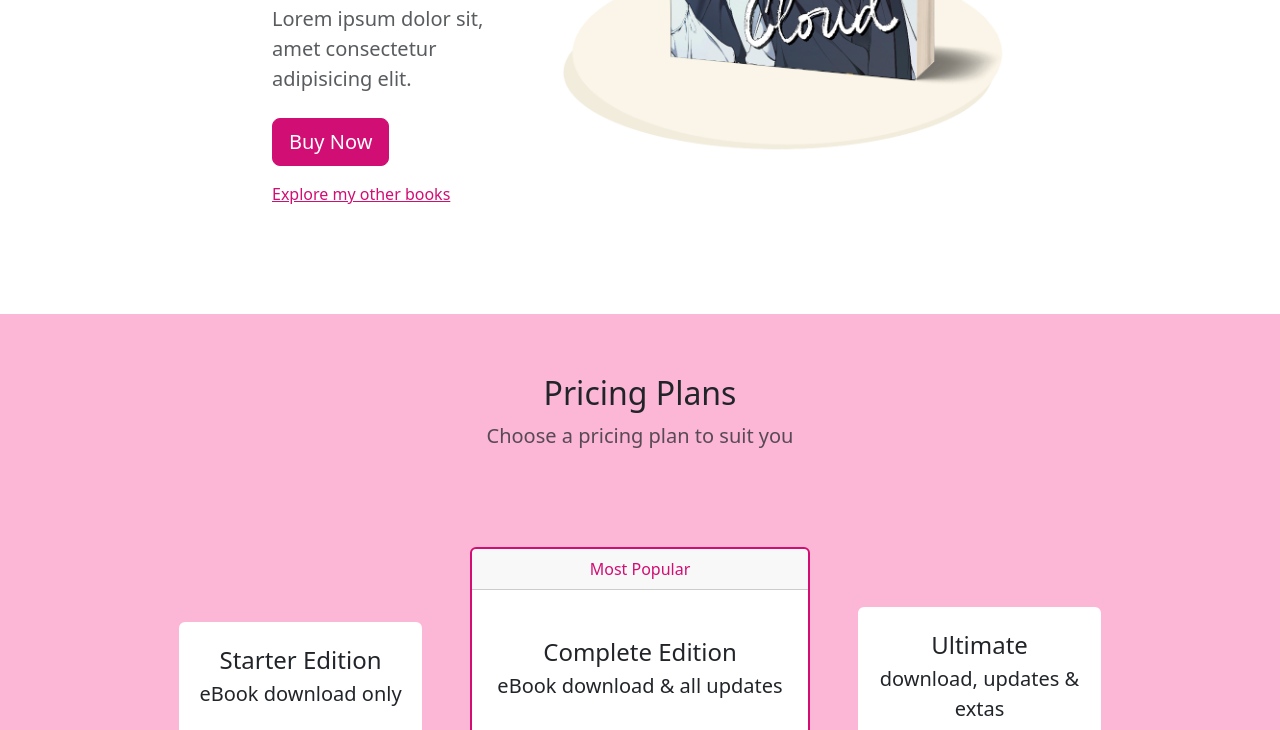
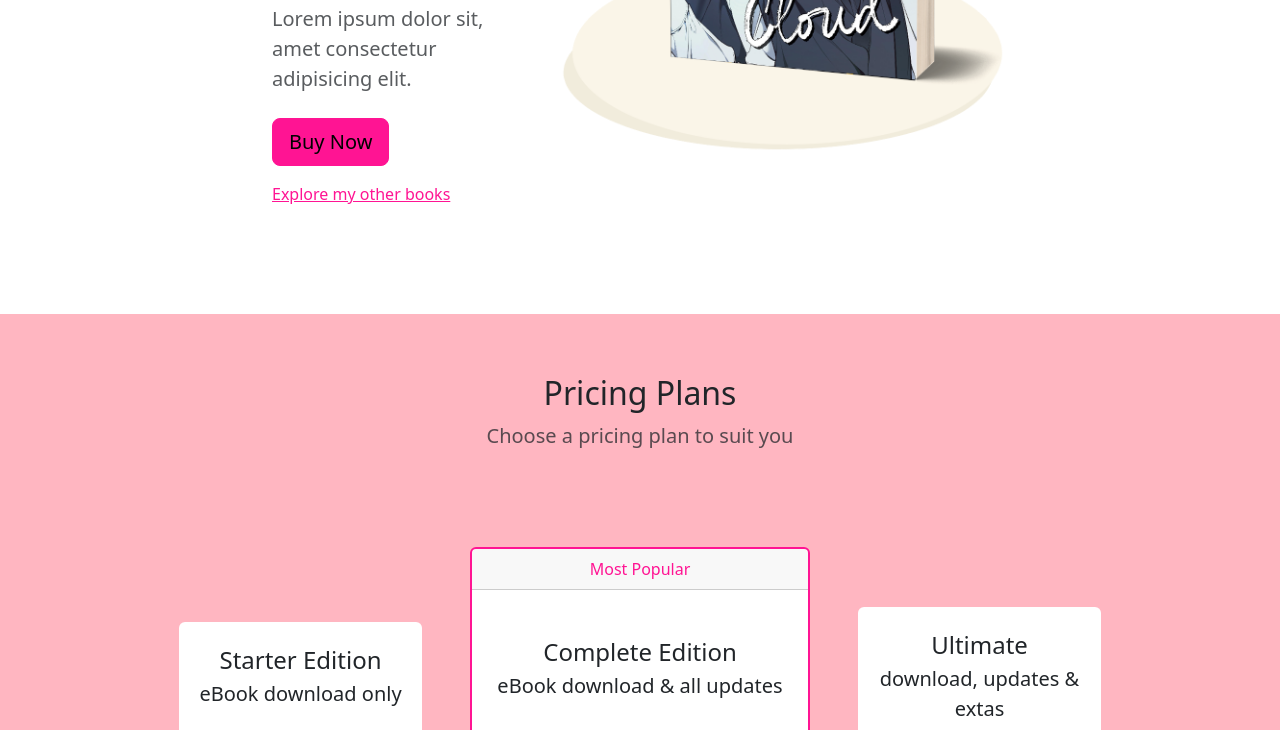
Before and after one commit to getterprykk/Bootstrap, a website: page index.html in a window 1280 px wide. Shown: the part 510-1240 px from the top of the page. Drawn offline with nearby package versions, Linux system fonts and the light colour scheme; files that its build step writes are made by us from their sources.

Commit message:
pls work

```diff
--- a/sass/main.scss
+++ b/sass/main.scss
@@ -1,7 +1,7 @@
 
 // custom variable values
-$primary: #d10e73;
-$light: #fcb6d6;
+$primary: deeppink;
+$light: lightpink;
 
 // import the functions & variables
 @import "../node_modules/bootstrap/scss/_functions";
@@ -9,8 +9,8 @@ $light: #fcb6d6;
 
 // custom theme colours
 $custom-theme-colors: (
-  "altlight": #fffedb,
-  "altdark": #f082d1
+  "altlight": lightyellow,
+  "altdark": lightpink,
 );
 
 // merge the maps to add new theme colors
```
